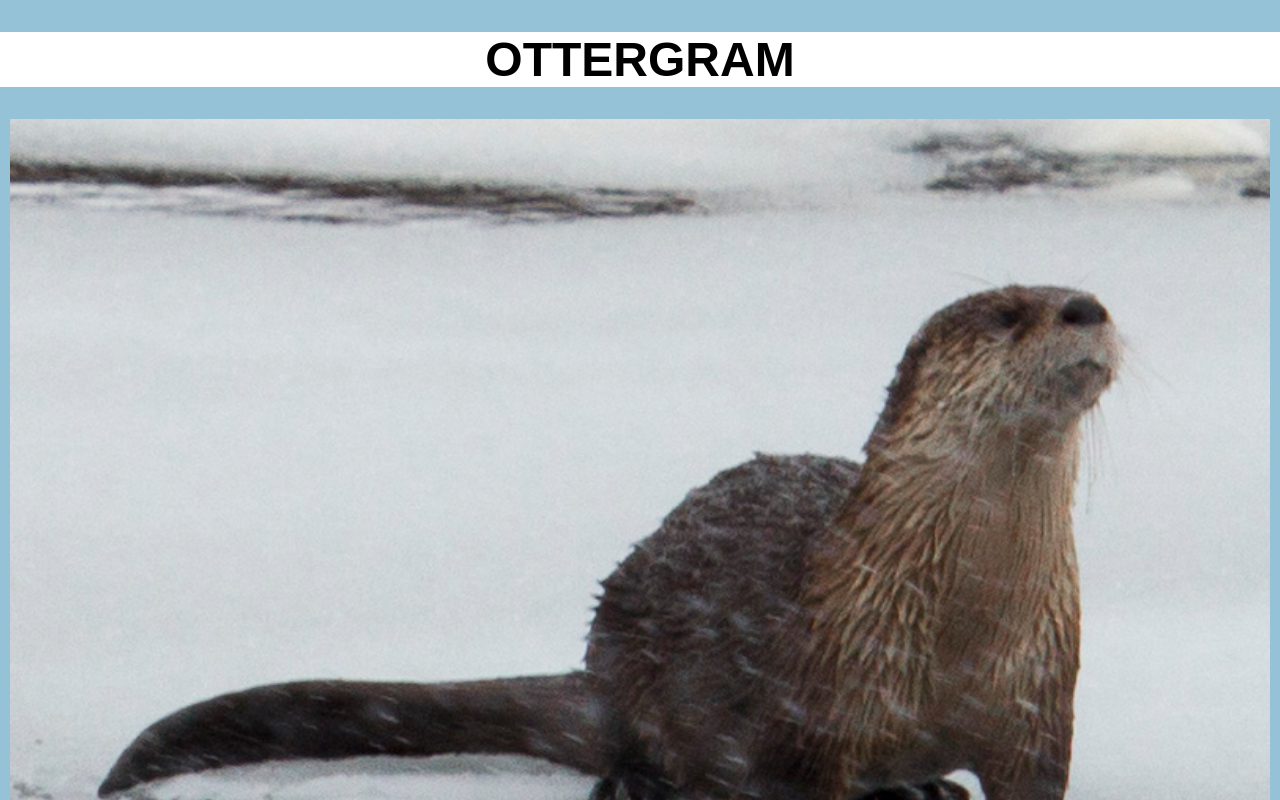
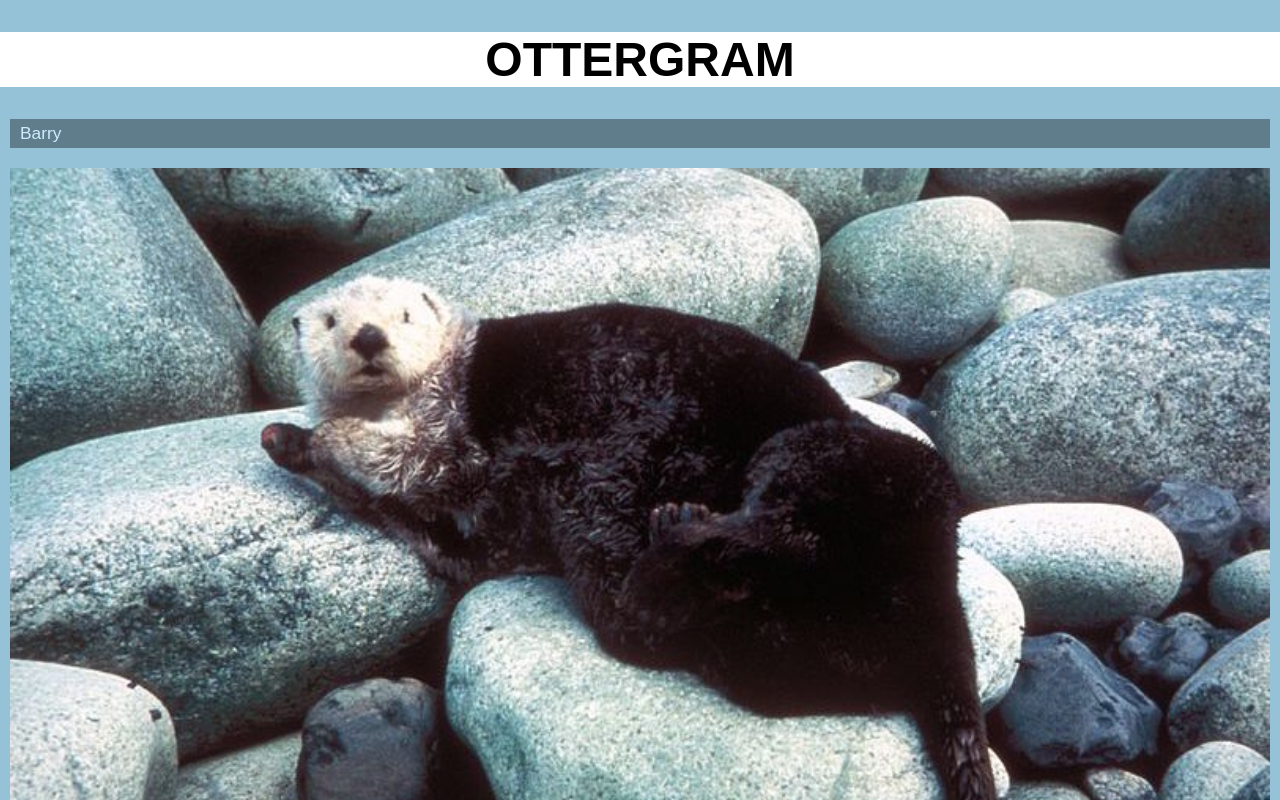
Before and after one commit to gurnitha/REACT18-BUILD-OTTERGRAM, a React (Create React App) app: page / in a window 1280 px wide. Shown: the top 800 px of the page. Built offline with nearby package versions, Linux system fonts and the light colour scheme.

Commit message:
2.3 Props

```diff
--- a/src/App.js
+++ b/src/App.js
@@ -1,6 +1,7 @@
 import './App.css';
 import Header from './components/Header';
 import Post from './components/Post';
+import Barry from './otters/otter1.jpg';
 import Robin from './otters/otter2.jpg';
 import Maurice from './otters/otter3.jpg';
 import Lesley from './otters/otter4.jpg';
@@ -14,7 +15,7 @@ function App() {
 
       <ul className='post-list'>
 
-        <Post />
+        <Post image={Barry} name='Barry' />
 
         <li className='post-component'>
           <button>
--- a/src/components/Post.js
+++ b/src/components/Post.js
@@ -1,11 +1,9 @@
-import Barry from '../otters/otter1.jpg';
+function Post(props) {
 
-function Post() {
 	return(
 		<li className='post-component'>
           <button>
-            <img src={Barry} alt='Barry'/>
-            <p>Barry</p>
+            <p>{props.name}</p>
           </button>
         </li>
 	)
```
Also changed, not shown: 1 other file (tests, documents, lock files or other folders).
